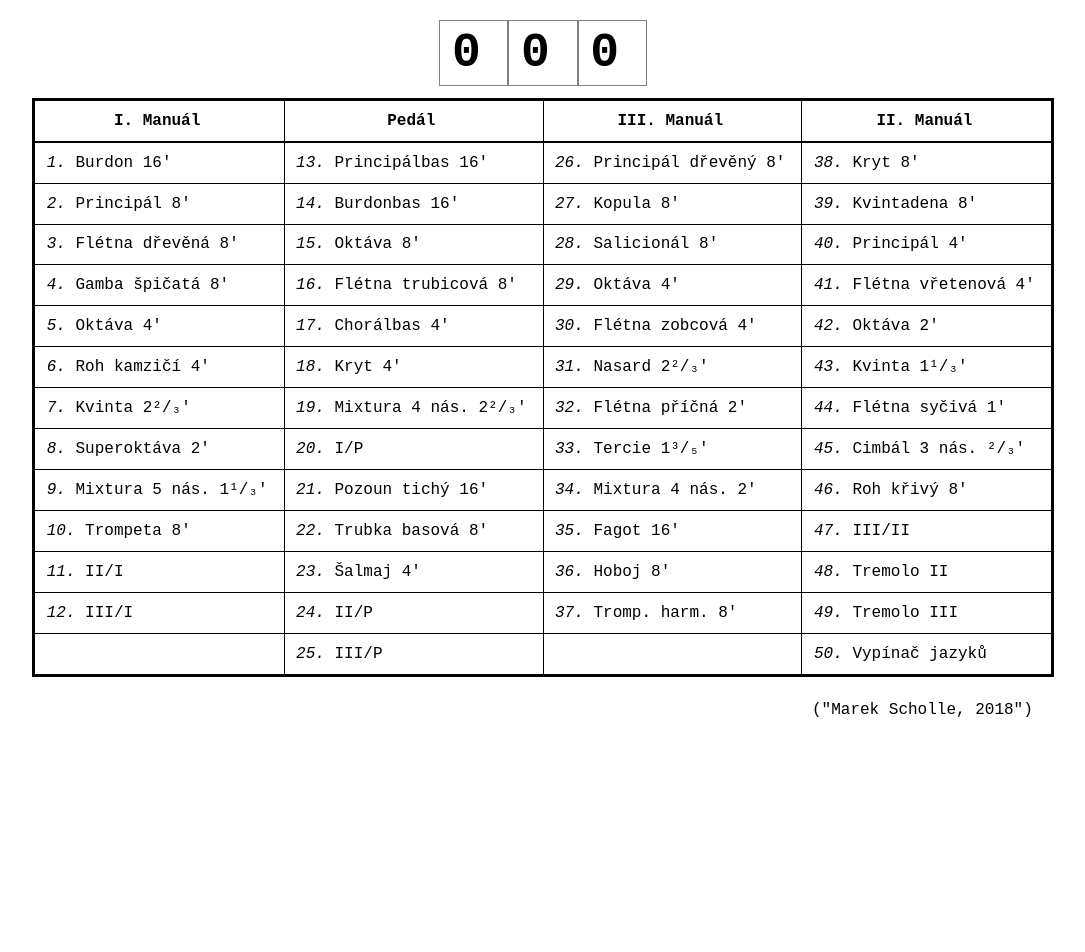
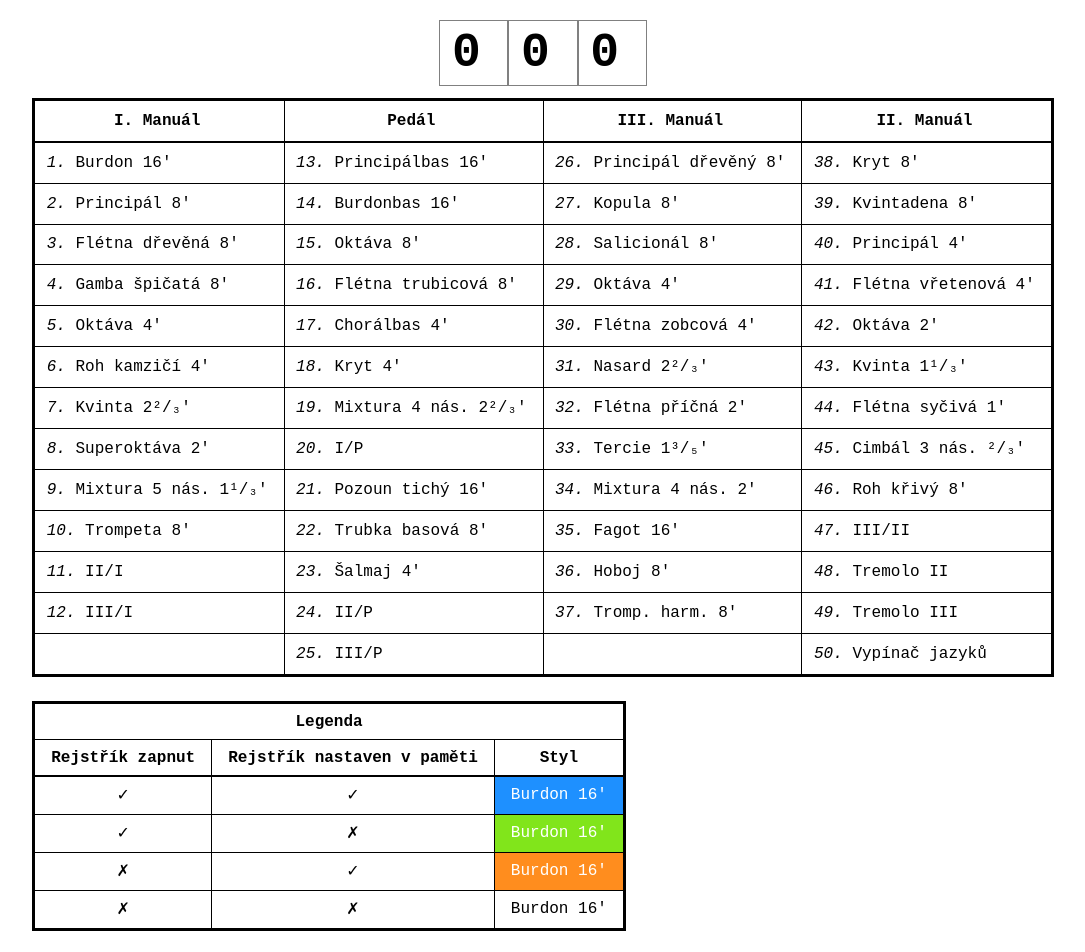
Before and after one commit to marekscholle/setzer, a React (Create React App) app: page / in a window 1280 px wide. Shown: the top 952 px of the page, without its empty margins (97-1182 px from the left). Before the commit the page ends 800 px from the top, so only its background shows below. Built offline with nearby package versions, Linux system fonts and the light colour scheme.

Commit message:
legend + #setzer fills all page space

```diff
--- a/src/components/App.css
+++ b/src/components/App.css
@@ -1,7 +1,15 @@
+html {
+  min-height: 100%;
+}
 body {
+  height: 100%;
   margin: 0px;
 }
+#root {
+  height: 100%;
+}
 #app {
+  height: 100%;
   font-family: "Fira Code", monospace;
   font-size: 16px;
 }
@@ -31,6 +39,7 @@ body {
   white-space: pre;
 }
 #setzer {
+  height: 100%;
   text-align: center;
 }
 #setzer:focus {
--- /dev/null
+++ b/src/components/Legend.tsx
@@ -0,0 +1,36 @@
+import * as React from 'react';
+
+const mark = (s: string) => <td className='mark'>{s}</td>;
+const check = mark('✓');
+const cross = mark('✗');
+const example = (stopName: string) => (className: string) => <td className={className}>{stopName}</td>;
+
+interface Props {
+  stopName: string;
+}
+
+export const Legend = ({ stopName }: Props) => {
+  const ex = example(stopName);
+  return (
+    <table>
+      <thead>
+        <tr>
+          <td colSpan={3}>
+            Legenda
+        </td>
+        </tr>
+        <tr>
+          <td>Rejstřík zapnut</td>
+          <td>Rejstřík nastaven v paměti</td>
+          <td>Styl</td>
+        </tr>
+      </thead>
+      <tbody>
+        <tr>{check}{check}{ex('stop-on-on')}</tr>
+        <tr>{check}{cross}{ex('stop-on-off')}</tr>
+        <tr>{cross}{check}{ex('stop-off-on')}</tr>
+        <tr>{cross}{cross}{ex('stop-off-off')}</tr>
+      </tbody>
+    </table>
+  );
+};
--- a/src/components/Setzer.tsx
+++ b/src/components/Setzer.tsx
@@ -1,6 +1,7 @@
 import * as React from 'react';
 
 import Index from '../containers/Index';
+import Legend from '../containers/Legend';
 import Table from '../containers/Table';
 
 export interface Props {
@@ -54,11 +55,7 @@ export const Setzer = (props: Props) => (
       >
         <Table />
       </div>
-      <div
-        id='legend'
-      >
-        {/*<Legend />*/}
-      </div>
+      <div id='legend'><Legend /></div>
       <div
         id='navigation'
       >
--- /dev/null
+++ b/src/containers/Legend.ts
@@ -0,0 +1,19 @@
+import { connect } from 'react-redux';
+
+import { Legend } from '../components/Legend';
+import { StoreState } from '../types/StoreState';
+
+export interface Props {
+  index: number;
+}
+
+function mapStateToProps({ organ }: StoreState) {
+  return {
+    stopName: organ.stops.first()!.name,
+  };
+}
+
+export default connect(
+  mapStateToProps,
+  null,
+)(Legend);
```
